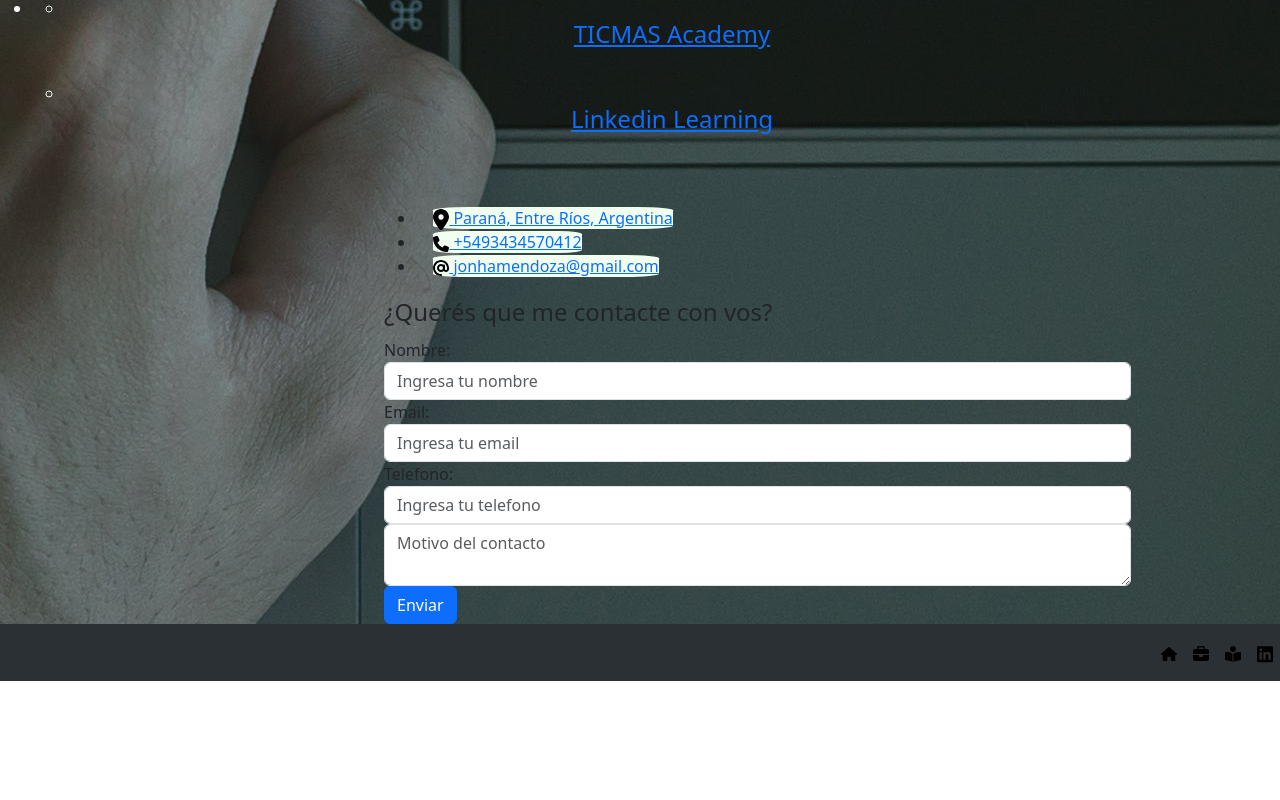
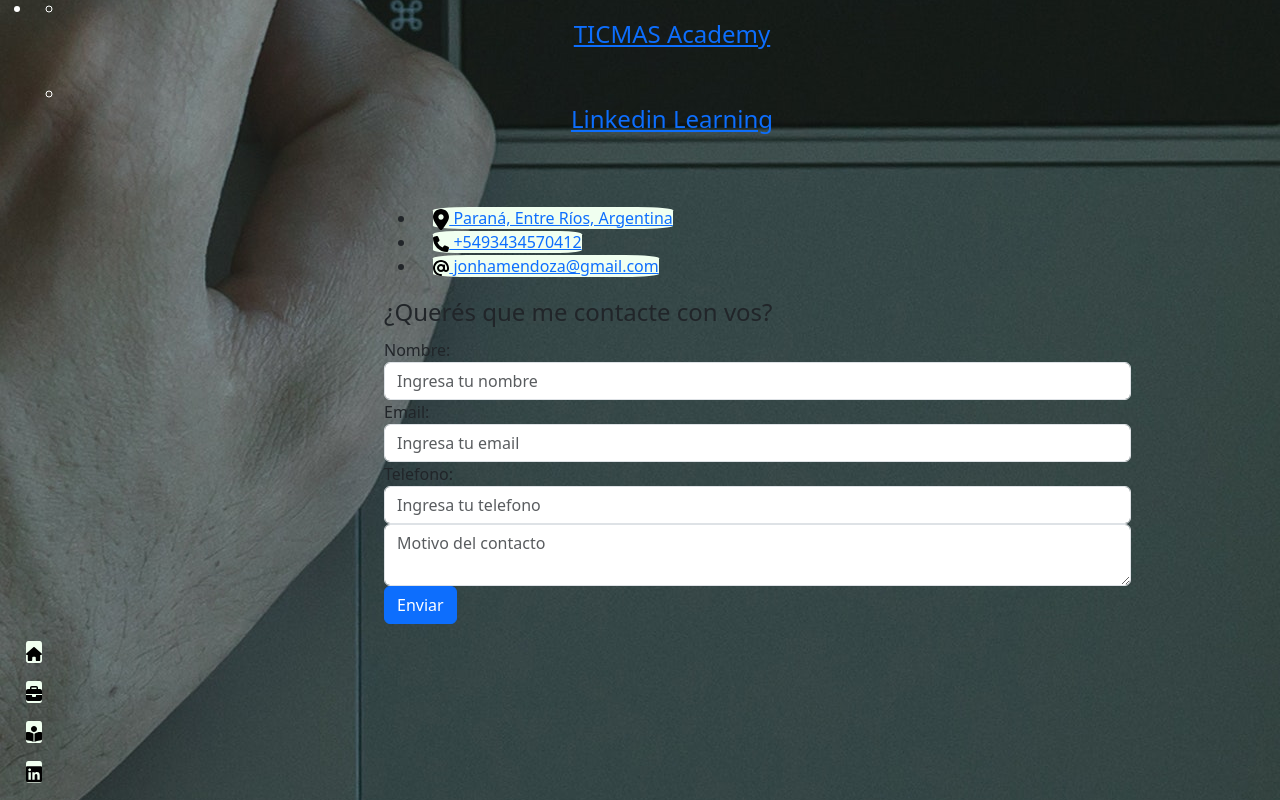
Before and after one commit to Jonhamendoza/portafoliojonha.github.io, a plain HTML site: page index.html in a window 1280 px wide. Shown: the part 1986-2786 px from the top of the page. Before the commit the page ends 2667 px from the top, so only its background shows below. Drawn offline with nearby package versions, Linux system fonts and the light colour scheme.

Commit message:
Update index.html

```diff
--- a/index.html
+++ b/index.html
@@ -186,33 +186,28 @@
         </section>
     </div>
     <footer>
-
-        <nav class="navbar navbar-expand-lg bg-body-tertiary" data-bs-theme="dark">
-            <div class="collapse navbar-collapse" id="navbarNav">
-                <ul class="navbar-nav">
-                    <li class="nav-item">
-                        <a class="nav-link active" aria-current="page" href="#">
+      <nav>
+            <p id="marcadeagua"> </p>
+            <p>
+                <a href="#">
                     <svg xmlns="http://www.w3.org/2000/svg" viewBox="0 0 576 512"><!--! Font Awesome Pro 6.2.1 by @fontawesome - https://fontawesome.com License - https://fontawesome.com/license (Commercial License) Copyright 2022 Fonticons, Inc. --><path d="M575.8 255.5c0 18-15 32.1-32 32.1h-32l.7 160.2c0 2.7-.2 5.4-.5 8.1V472c0 22.1-17.9 40-40 40H456c-1.1 0-2.2 0-3.3-.1c-1.4 .1-2.8 .1-4.2 .1H416 392c-22.1 0-40-17.9-40-40V448 384c0-17.7-14.3-32-32-32H256c-17.7 0-32 14.3-32 32v64 24c0 22.1-17.9 40-40 40H160 128.1c-1.5 0-3-.1-4.5-.2c-1.2 .1-2.4 .2-3.6 .2H104c-22.1 0-40-17.9-40-40V360c0-.9 0-1.9 .1-2.8V287.6H32c-18 0-32-14-32-32.1c0-9 3-17 10-24L266.4 8c7-7 15-8 22-8s15 2 21 7L564.8 231.5c8 7 12 15 11 24z"/></svg>
                 </a>
-                    </li>
-                    <li class="nav-item">
-                        <a class="nav-link" href="#portafolio">
+            </p>
+            <p>
+                <a href="#portafolio">
                     <svg xmlns="http://www.w3.org/2000/svg" viewBox="0 0 512 512"><!--! Font Awesome Pro 6.2.1 by @fontawesome - https://fontawesome.com License - https://fontawesome.com/license (Commercial License) Copyright 2022 Fonticons, Inc. --><path d="M184 48H328c4.4 0 8 3.6 8 8V96H176V56c0-4.4 3.6-8 8-8zm-56 8V96H64C28.7 96 0 124.7 0 160v96H192 320 512V160c0-35.3-28.7-64-64-64H384V56c0-30.9-25.1-56-56-56H184c-30.9 0-56 25.1-56 56zM512 288H320v32c0 17.7-14.3 32-32 32H224c-17.7 0-32-14.3-32-32V288H0V416c0 35.3 28.7 64 64 64H448c35.3 0 64-28.7 64-64V288z"/></svg>
                 </a>
-                    </li>
-                    <li class="nav-item">
-                        <a class="nav-link" href="#texto-descripcion-personal">
+            </p>
+            <p>
+                <a href="#texto-descripcion-personal">
                     <svg xmlns="http://www.w3.org/2000/svg" viewBox="0 0 512 512"><!--! Font Awesome Pro 6.2.1 by @fontawesome - https://fontawesome.com License - https://fontawesome.com/license (Commercial License) Copyright 2022 Fonticons, Inc. --><path d="M352 96c0 53-43 96-96 96s-96-43-96-96s43-96 96-96s96 43 96 96zM240 248V512l-48.4-24.2c-20.9-10.4-43.5-17-66.8-19.3l-96-9.6C12.5 457.2 0 443.5 0 427V224c0-17.7 14.3-32 32-32H62.3c63.6 0 125.6 19.6 177.7 56zm32 264V248c52.1-36.4 114.1-56 177.7-56H480c17.7 0 32 14.3 32 32V427c0 16.4-12.5 30.2-28.8 31.8l-96 9.6c-23.2 2.3-45.9 8.9-66.8 19.3L272 512z"/></svg>
                 </a>
-                    </li>
-                    <li class="nav-item">
-                        <a class="nav-link" href="https://www.linkedin.com/in/jonatan-jos%C3%A9-gabriel-mendoza-547616164/" target="_blank">
+            </p>
+            <p>
+                <a href="https://www.linkedin.com/in/jonatan-jos%C3%A9-gabriel-mendoza-547616164/" target="_blank">
                     <svg xmlns="http://www.w3.org/2000/svg" viewBox="0 0 448 512"><!--! Font Awesome Pro 6.3.0 by @fontawesome - https://fontawesome.com License - https://fontawesome.com/license (Commercial License) Copyright 2023 Fonticons, Inc. --><path d="M416 32H31.9C14.3 32 0 46.5 0 64.3v383.4C0 465.5 14.3 480 31.9 480H416c17.6 0 32-14.5 32-32.3V64.3c0-17.8-14.4-32.3-32-32.3zM135.4 416H69V202.2h66.5V416zm-33.2-243c-21.3 0-38.5-17.3-38.5-38.5S80.9 96 102.2 96c21.2 0 38.5 17.3 38.5 38.5 0 21.3-17.2 38.5-38.5 38.5zm282.1 243h-66.4V312c0-24.8-.5-56.7-34.5-56.7-34.6 0-39.9 27-39.9 54.9V416h-66.4V202.2h63.7v29.2h.9c8.9-16.8 30.6-34.5 62.9-34.5 67.2 0 79.7 44.3 79.7 101.9V416z"/></svg>
                 </a>
-                    </li>
-                </ul>
-            </div>
-            </div>
+            </p>
       </nav>
     </footer>
     <script src="scriptsJavaScript/script.js" ></script>
```
Lines whose indentation alone changed are shown as unchanged.
